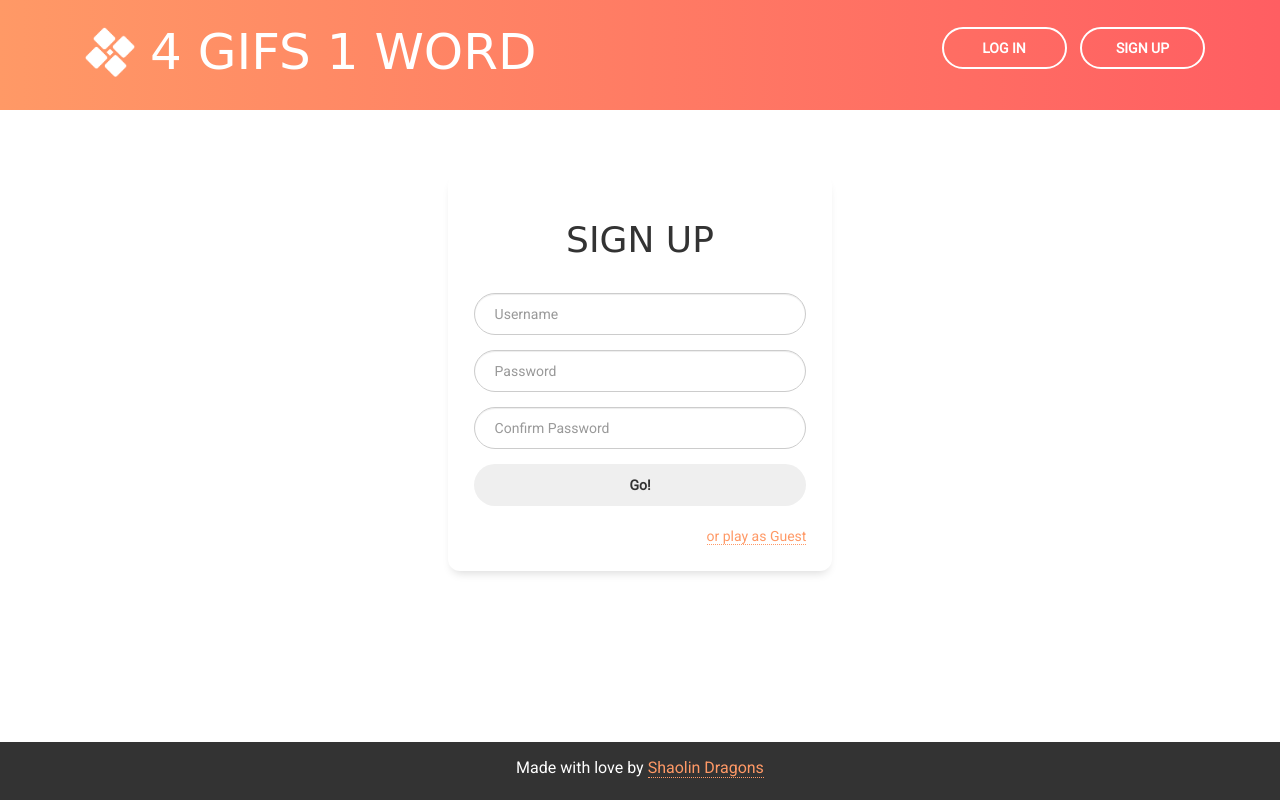
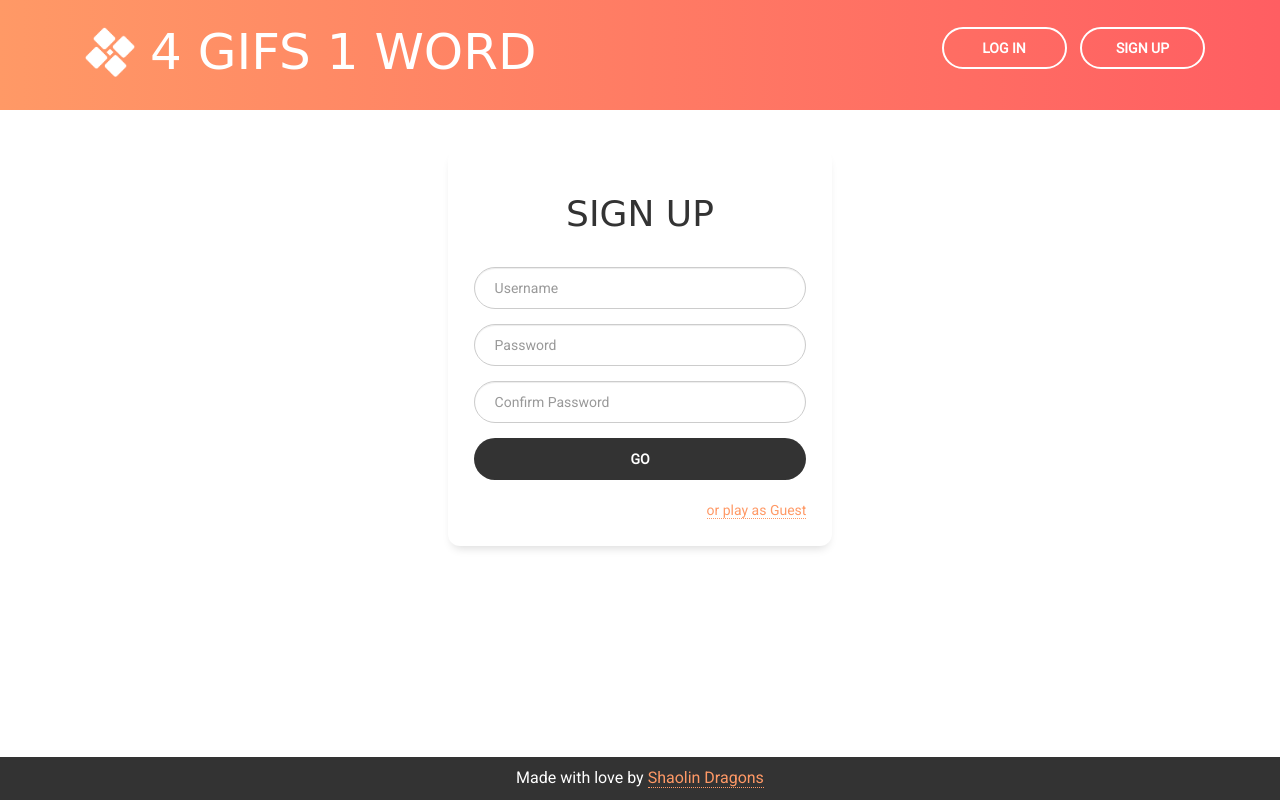
Before and after one commit to JasperCheung/shaolin-dragons, a Flask app: page /signup in a window 1280 px wide. Run offline with Flask 2, Linux system fonts and the light colour scheme; parts of the project's set-up code (start-up, migrations or seed data) failed here and were passed over; some libraries are stand-ins or nearby versions; some web fonts are replaced.

Commit message:
fixed footer

```diff
--- a/static/styles.css
+++ b/static/styles.css
@@ -1,18 +1,17 @@
-.bg-gradient {
-    background: #ff9966;
-    background: -webkit-linear-gradient(to right, #ff9966, #ff5e62);
-    background: linear-gradient(to right, #ff9966, #ff5e62);
-    color: white;
-    text-align: center;
+html {
+  height: 100%;
+  box-sizing: border-box;
 }
 
-.color-shadow {
-    color: 333333;
-    text-shadow: 2px 2px #ff9966;
+*, *:before, *:after {
+  box-sizing: inherit;
 }
 
 body {
   font-family: 'Roboto', sans-serif;
+  position: relative;
+  padding-bottom: 6rem;
+  min-height: 100%;
 }
 
 p {
@@ -29,7 +28,18 @@ a, a:hover, a:active, a:visited {
   color: #ff9966;
 }
 
+.bg-gradient {
+  background: #ff9966;
+  background: -webkit-linear-gradient(to right, #ff9966, #ff5e62);
+  background: linear-gradient(to right, #ff9966, #ff5e62);
+  color: white;
+  text-align: center;
+}
 
+.color-shadow {
+  color: 333333;
+  text-shadow: 2px 2px #ff9966;
+}
 
 .navbar-brand, .navbar-brand:hover, navbar-brand:active, .navbar-brand:focus {
   color: white;
@@ -72,7 +82,7 @@ h1 {
 
 .card-center {
   margin: auto;
-    margin-top: 5%;
+  margin-top: 3%;
   width: 30%;
   padding: 2%;
 }
@@ -123,6 +133,12 @@ h1 {
 .btn-block {
   margin-left: 0px;
   margin-right: 0px;
+  color: #FFFFFF;
+  background-color: #333333;
+}
+
+.btn-block:hover, .btn-block:active, .btn-block:focus {
+  color: #FFFFFF;
 }
 
 .btn-outline {
@@ -148,11 +164,11 @@ h1 {
 }
 
 .footer {
+  position: absolute;
+  bottom: 0;
+  padding-top: 1rem;
+  text-align: center;
   color: white;
   background-color: #333333;
-    padding-top: 15px;
-    padding-bottom: 10px;
-    position:absolute;
-    bottom:0;
-    width:100%;
+  width: 100%;
 }
--- a/templates/home.html
+++ b/templates/home.html
@@ -51,4 +51,5 @@
       </div>
     </div>
   </div>
+
 {% endblock content %}
--- a/templates/login.html
+++ b/templates/login.html
@@ -31,7 +31,7 @@
      <div class="form-group">
        <input type="password" class="form-control text-round" placeholder="Password" name="password" required>
      </div>
-     <input class="btn btn-block" type="submit" value="Go!" name="login">
+     <input class="btn btn-block" type="submit" value="GO" name="login">
   </form><br>
   <div class="text-right">
     <a href="/categories" class="link-dotted">or play as Guest</a>
--- a/templates/signup.html
+++ b/templates/signup.html
@@ -34,7 +34,7 @@
       <div class="form-group">
        <input type="password" class="form-control text-round" placeholder="Confirm Password" name="confirm_password" required>
      </div>
-     <input class="btn btn-block" type="submit" value="Go!" name="login">
+     <input class="btn btn-block" type="submit" value="GO" name="login">
   </form><br>
   <div class="text-right">
     <a href="/categories" class="link-dotted">or play as Guest</a>
```
Lines whose indentation alone changed are shown as unchanged.
